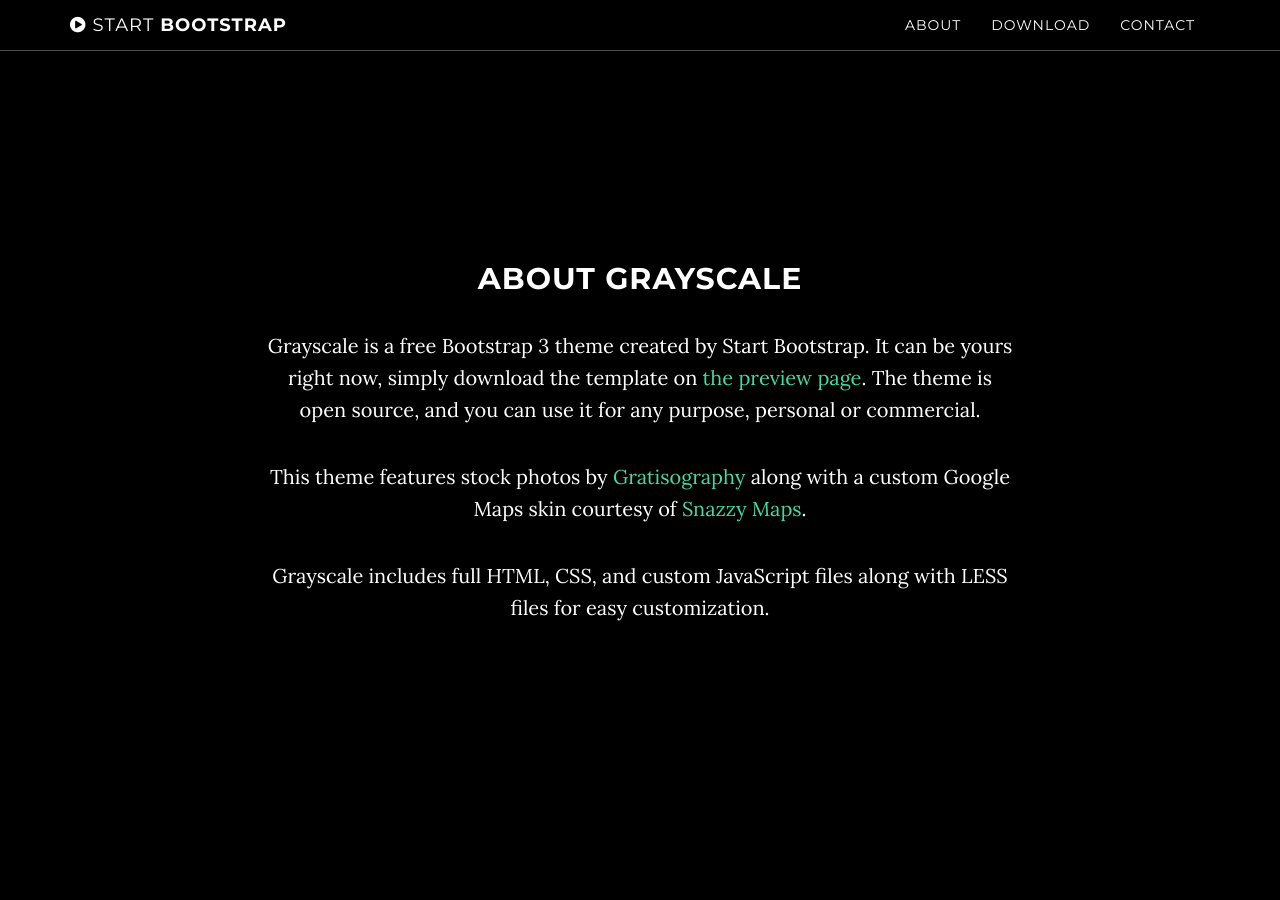
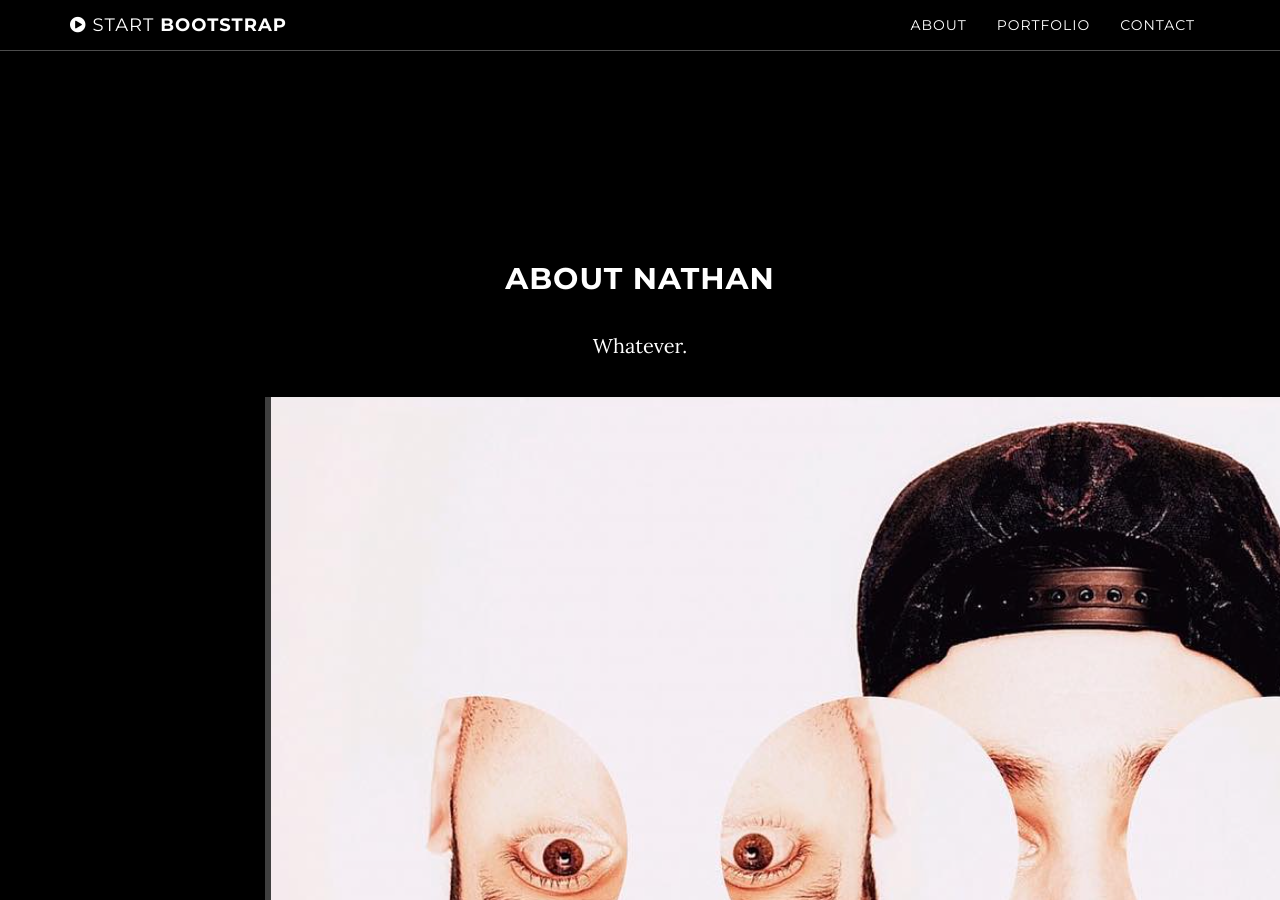
Before and after one commit to nathanlellouche/nathanlellouche.github.io, a Jekyll site: the page index.html, which Jekyll copies as it is, in a window 1280 px wide and 900 px high, scrolled down 888 px. Built offline with Jekyll 4.4.1, drawn with Linux system fonts in a browser that asks for light colours; nearby versions of some CDN libraries; some of the changed text lies outside the part shown.

Commit message:
Update index.html

```diff
--- a/index.html
+++ b/index.html
@@ -9,7 +9,7 @@
     <meta name="description" content="">
     <meta name="author" content="">
 
-    <title>Grayscale - Start Bootstrap Theme</title>
+    <title>nathan lellouche</title>
 
     <!-- Bootstrap Core CSS -->
     <link href="vendor/bootstrap/css/bootstrap.min.css" rel="stylesheet">
@@ -56,7 +56,7 @@
                         <a class="page-scroll" href="#about">About</a>
                     </li>
                     <li>
-                        <a class="page-scroll" href="#download">Download</a>
+                        <a class="page-scroll" href="#download">Portfolio</a>
                     </li>
                     <li>
                         <a class="page-scroll" href="#contact">Contact</a>
@@ -74,9 +74,9 @@
             <div class="container">
                 <div class="row">
                     <div class="col-md-8 col-md-offset-2">
-                        <h1 class="brand-heading">Grayscale</h1>
-                        <p class="intro-text">A free, responsive, one page Bootstrap theme.
-                            <br>Created by Start Bootstrap.</p>
+                        <h1 class="brand-heading">nathan lellouche</h1>
+                        <p class="intro-text">Photography.
+                            <br></p>
                         <a href="#about" class="btn btn-circle page-scroll">
                             <i class="fa fa-angle-double-down animated"></i>
                         </a>
@@ -90,10 +90,10 @@
     <section id="about" class="container content-section text-center">
         <div class="row">
             <div class="col-lg-8 col-lg-offset-2">
-                <h2>About Grayscale</h2>
-                <p>Grayscale is a free Bootstrap 3 theme created by Start Bootstrap. It can be yours right now, simply download the template on <a href="http://startbootstrap.com/template-overviews/grayscale/">the preview page</a>. The theme is open source, and you can use it for any purpose, personal or commercial.</p>
-                <p>This theme features stock photos by <a href="http://gratisography.com/">Gratisography</a> along with a custom Google Maps skin courtesy of <a href="http://snazzymaps.com/">Snazzy Maps</a>.</p>
-                <p>Grayscale includes full HTML, CSS, and custom JavaScript files along with LESS files for easy customization.</p>
+                <h2>About Nathan</h2>
+
+             <p>Whatever.</p>
+             <img src="nathan.png" />
             </div>
         </div>
     </section>
@@ -103,9 +103,9 @@
         <div class="download-section">
             <div class="container">
                 <div class="col-lg-8 col-lg-offset-2">
-                    <h2>Download Grayscale</h2>
-                    <p>You can download Grayscale for free on the preview page at Start Bootstrap.</p>
-                    <a href="http://startbootstrap.com/template-overviews/grayscale/" class="btn btn-default btn-lg">Visit Download Page</a>
+                    <h2>Portfolio</h2>
+                    <p>2016</p>
+                    <a href="#tumblr" class="btn btn-default btn-lg">Visit Gallery</a>
                 </div>
             </div>
         </div>
@@ -115,19 +115,17 @@
     <section id="contact" class="container content-section text-center">
         <div class="row">
             <div class="col-lg-8 col-lg-offset-2">
-                <h2>Contact Start Bootstrap</h2>
+                <h2>Contact </h2>
                 <p>Feel free to email us to provide some feedback on our templates, give us suggestions for new templates and themes, or to just say hello!</p>
-                <p><a href="mailto:feedback@startbootstrap.com">feedback@startbootstrap.com</a>
+                <p><a href="mailto:nathan.lellouche@gmail.com">Email </a>
                 </p>
                 <ul class="list-inline banner-social-buttons">
+
                     <li>
-                        <a href="https://twitter.com/SBootstrap" class="btn btn-default btn-lg"><i class="fa fa-twitter fa-fw"></i> <span class="network-name">Twitter</span></a>
+                        <a href="https://github.com/IronSummitMedia/startbootstrap" class="btn btn-default btn-lg"><i class="fa fa-github fa-fw"></i> <span class="network-name">Facebook</span></a>
                     </li>
                     <li>
-                        <a href="https://github.com/IronSummitMedia/startbootstrap" class="btn btn-default btn-lg"><i class="fa fa-github fa-fw"></i> <span class="network-name">Github</span></a>
-                    </li>
-                    <li>
-                        <a href="https://plus.google.com/+Startbootstrap/posts" class="btn btn-default btn-lg"><i class="fa fa-google-plus fa-fw"></i> <span class="network-name">Google+</span></a>
+                        <a href="https://plus.google.com/+Startbootstrap/posts" class="btn btn-default btn-lg"><i class="fa fa-google-plus fa-fw"></i> <span class="network-name">Instagram</span></a>
                     </li>
                 </ul>
             </div>
```
Also changed, not shown: other parts of index.html (+1 -1 lines).
